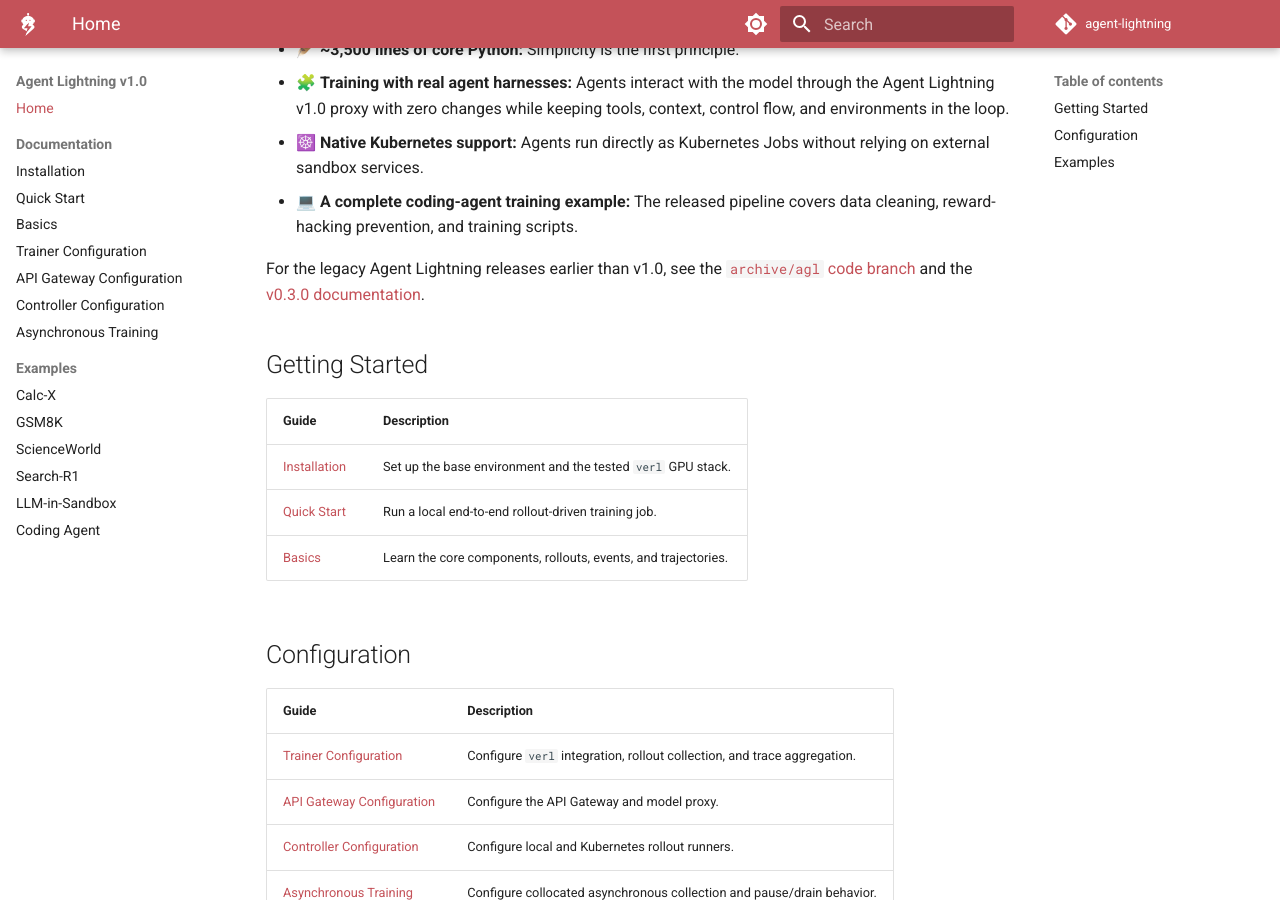
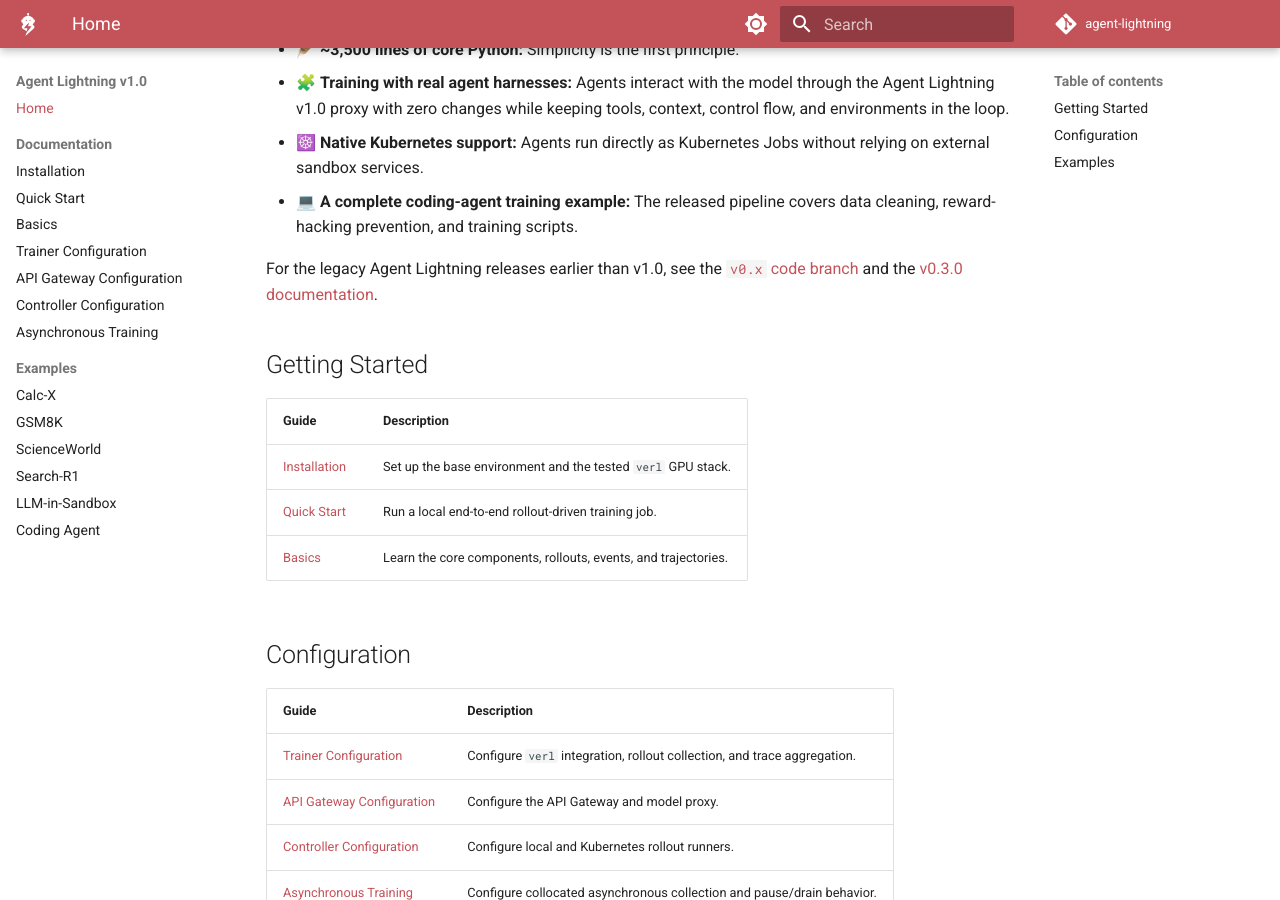
Before and after one commit to OhiraShusei/agent-lightning, an MkDocs documentation site: the page built from docs/README.md, in a window 1280 px wide and 900 px high, scrolled down 634 px. Built offline with MkDocs 1.6.1 and Material for MkDocs 9.7.7, drawn with Linux system fonts in a browser that asks for light colours; comment, search, counter and statistics services are not loaded; the version menu is left out.

Commit message:
docs: update legacy branch links

```diff
--- a/docs/README.md
+++ b/docs/README.md
@@ -13,7 +13,7 @@
 - ☸️ **Native Kubernetes support:** Agents run directly as Kubernetes Jobs without relying on external sandbox services.
 - 💻 **A complete coding-agent training example:** The released pipeline covers data cleaning, reward-hacking prevention, and training scripts.
 
-For the legacy Agent Lightning releases earlier than v1.0, see the [`archive/agl` code branch](https://github.com/microsoft/agent-lightning/tree/archive/agl) and the [v0.3.0 documentation](https://microsoft.github.io/agent-lightning/0.3.0/).
+For the legacy Agent Lightning releases earlier than v1.0, see the [`v0.x` code branch](https://github.com/microsoft/agent-lightning/tree/v0.x) and the [v0.3.0 documentation](https://microsoft.github.io/agent-lightning/0.3.0/).
 
 ## Getting Started
 
```
Also changed, not shown: README.md (+1 -1 lines).
